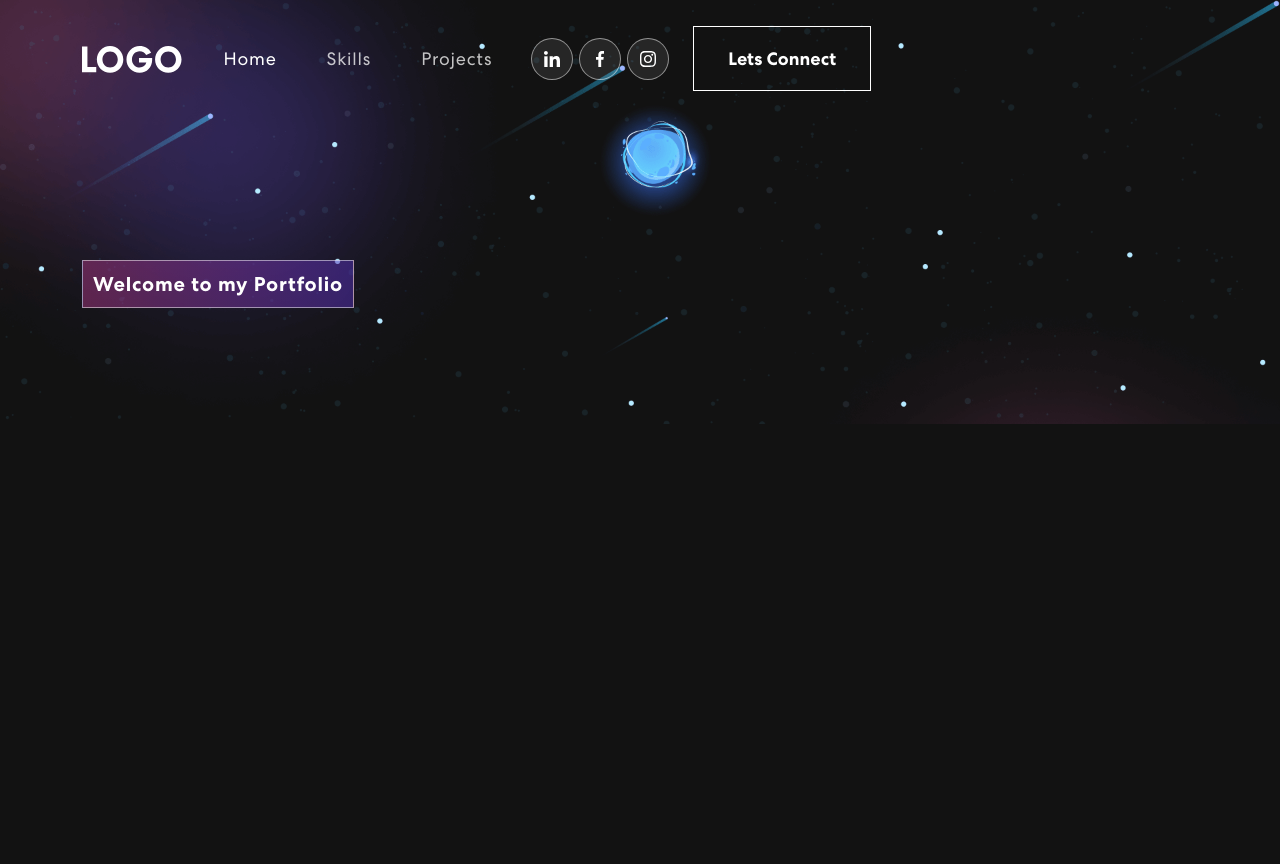
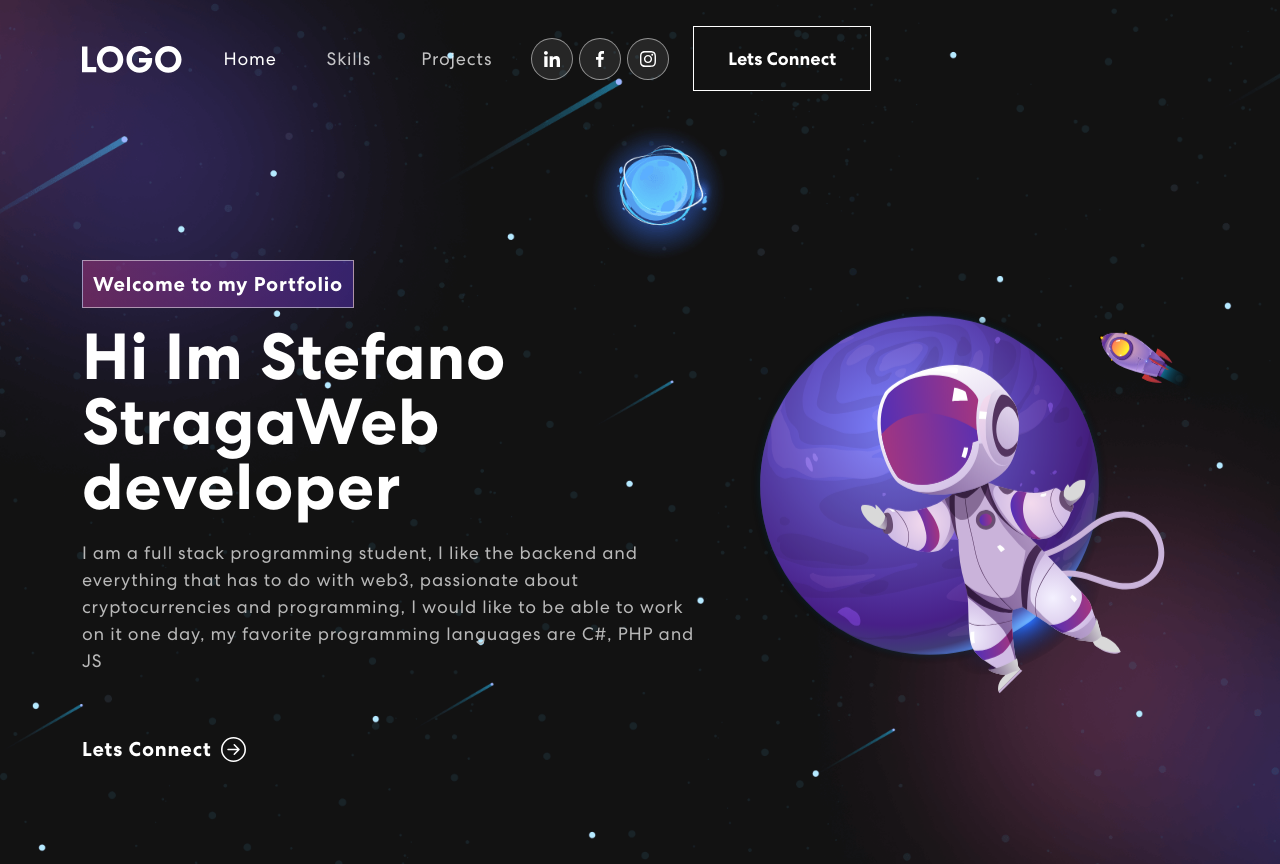
Before and after one commit to stef4no1/stefano-web-react, a React (Create React App) app: page / in a window 1280 px wide. Before the commit the page ends 800 px from the top, so only its background shows below. Built offline with nearby package versions, Linux system fonts and the light colour scheme.

Commit message:
actualizando banner

```diff
--- a/package.json
+++ b/package.json
@@ -9,6 +9,7 @@
     "bootstrap": "^5.2.2",
     "react": "^18.2.0",
     "react-bootstrap": "^2.6.0",
+    "react-bootstrap-icons": "^1.9.1",
     "react-dom": "^18.2.0",
     "react-multi-carousel": "^2.8.2",
     "react-scripts": "5.0.1",
--- a/src/components/Banner.js
+++ b/src/components/Banner.js
@@ -1,4 +1,7 @@
+import { useState, useEffect } from 'react';
 import { Container, Row, Col } from 'react-bootstrap';
+import { ArrowRightCircle } from 'react-bootstrap-icons';
+import headerImg from "../assets/img/header-img.svg";
 
 export const Banner = () => {
     return (
@@ -7,6 +10,14 @@ export const Banner = () => {
                 <Row className="align-items-center">
                     <Col xs={12} md={6} xl={7}>
                         <span className="tagline">Welcome to my Portfolio</span>
+                        <h1>{`Hi Im Stefano Straga`}<span className="wrap">Web developer</span></h1>
+                        <p>
+                            I am a full stack programming student, I like the backend and everything that has to do with web3, passionate about cryptocurrencies and programming, I would like to be able to work on it one day, my favorite programming languages are C#, PHP and JS
+                        </p>
+                        <button onClick={() => console.log('connect')}>Lets Connect <ArrowRightCircle size={25}/></button>
+                    </Col>
+                    <Col xs={12} md={6} xl={5}>
+                        <img src={headerImg} alt="Header Img"/>
                     </Col>
                 </Row>
             </Container>
```
Also changed, not shown: 1 other file (tests, documents, lock files or other folders).
